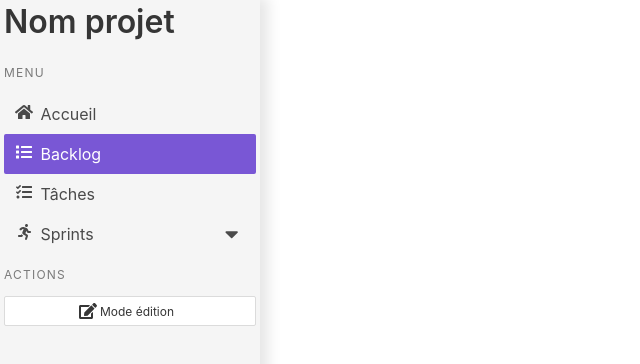
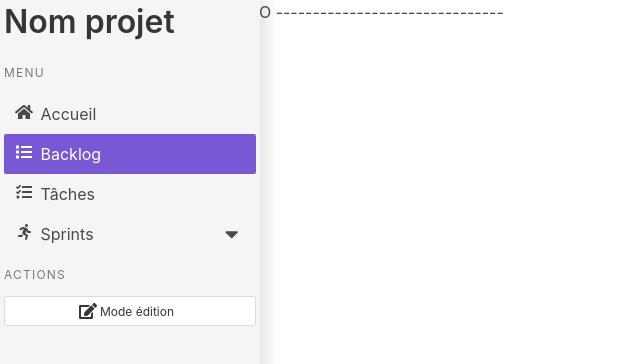
Before and after one commit to cdp-g2-eq6/CdP-Dev, a Vue app in the folder client/: page /#/sprint/1 in a window 1280 px wide. Both pictures are taken after a click on the link "Backlog". Shown: the top 364 px of the page, without its empty margins (0-640 px from the left). Built offline with nearby package versions, Linux system fonts and the light colour scheme.

Commit message:
added empty view files

```diff
--- a/client/src/App.vue
+++ b/client/src/App.vue
@@ -7,6 +7,11 @@
       :projectName="projectName">
     </Navbar>
 
+    <!-- This will be replaced by the current page component. You can check
+    those files to understand:
+    - views/*.vue
+    - router.js
+    -->
     <router-view></router-view>
   </div>
 </template>
--- a/client/src/router.js
+++ b/client/src/router.js
@@ -2,6 +2,8 @@ import Vue from 'vue';
 import VueRouter from 'vue-router';
 // Components
 import App from './App';
+import Backlog from './views/Backlog.vue';
+import Tasks from './views/Tasks.vue';
 import Sprint from './views/Sprint.vue';
 
 Vue.use(VueRouter);
@@ -16,12 +18,12 @@ export default new VueRouter({
     {
       path: '/backlog',
       name: 'backlog',
-      // component: Backlog,
+      component: Backlog,
     },
     {
       path: '/tasks',
       name: 'tasks',
-      // component: Tasks,
+      component: Tasks,
     },
     {
       path: '/sprint/:id',
--- /dev/null
+++ b/client/src/views/Backlog.vue
@@ -0,0 +1,13 @@
+<template>
+  <div>------------------------------ TODO -------------------------------</div>
+</template>
+
+<script>
+export default {
+
+};
+</script>
+
+<style>
+
+</style>
--- /dev/null
+++ b/client/src/views/Sprint.vue
@@ -0,0 +1,15 @@
+<template>
+  <h1>User {{ $route.params.id }} aaaaaaaaaaaaaaaaaaaaaaaaaaaaaaaaaaaaaaaaa
+      aaaaaaaaaaaaaaaaaaaaaaaaaaaaaaaaaaaaaaaaaaaaaaaaaaaaaa
+      Lorem ipsum dolor, sit amet consectetur adipisicing elit. Commodi, aliquam
+      repellat laborum, tempora in quo, deserunt rerum eaque non ducimus a.
+      Impedit magnam dolores debitis molestiae eaque consectetur dicta pariatur?
+  </h1>
+</template>
+
+<script>
+export default {};
+</script>
+
+<style>
+</style>
--- /dev/null
+++ b/client/src/views/Tasks.vue
@@ -0,0 +1,13 @@
+<template>
+  <div>------------------------------ TODO -------------------------------</div>
+</template>
+
+<script>
+export default {
+
+};
+</script>
+
+<style>
+
+</style>
```
